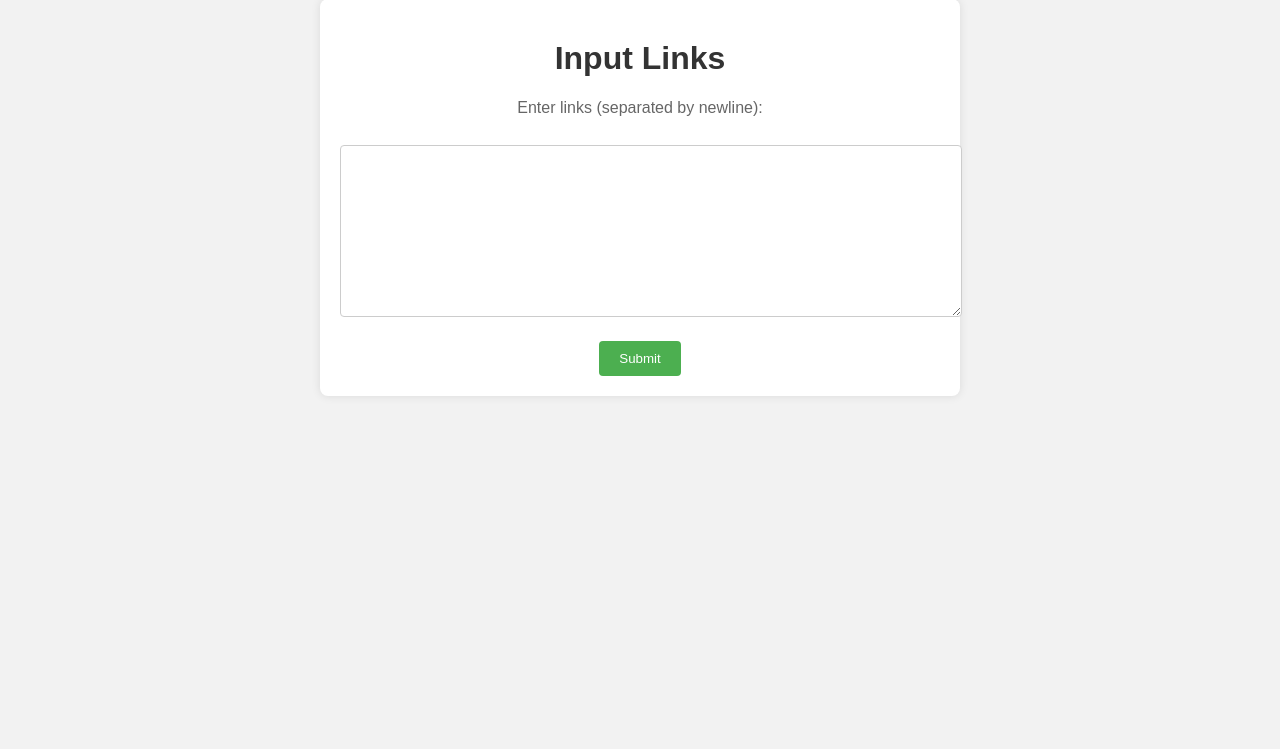
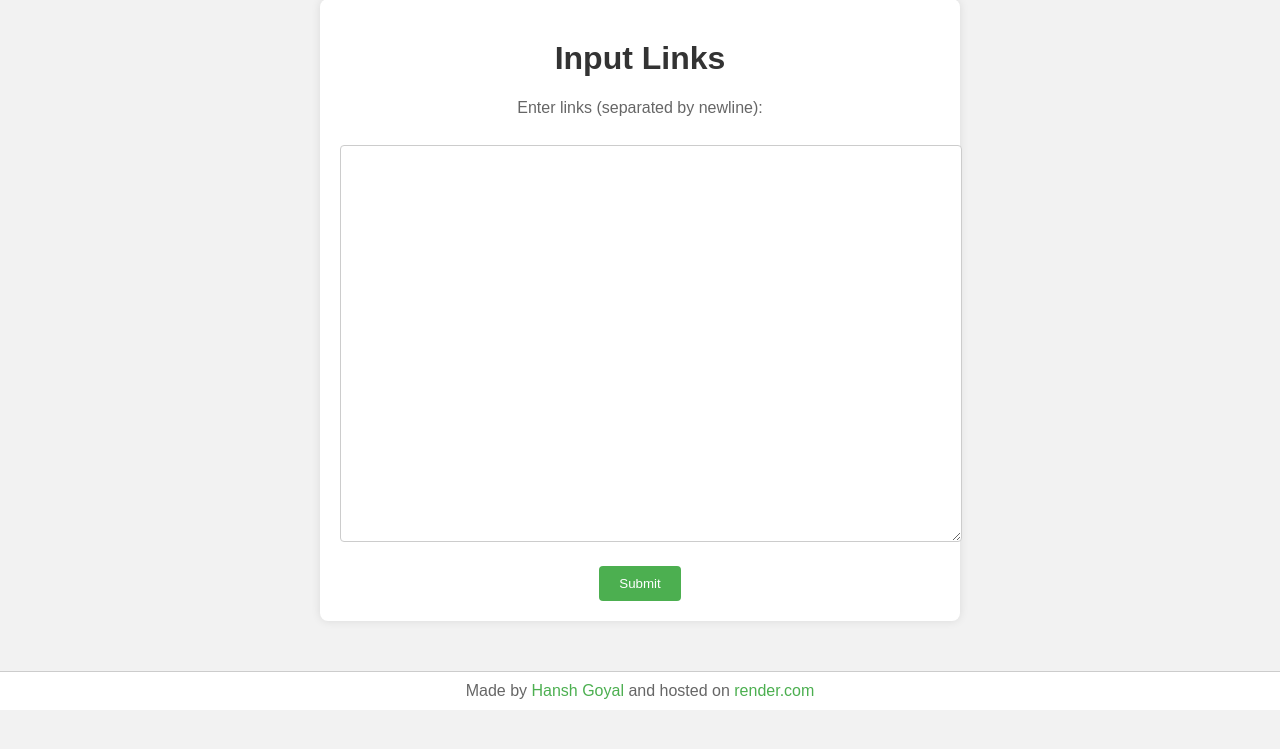
Before and after one commit to HanshGoyal/check_trustpilot_links, a Flask app: page / in a window 1280 px wide. Shown: the part 51-800 px from the top of the page. Run offline with Flask 3, Linux system fonts and the light colour scheme.

Commit message:
Update index.html

```diff
--- a/templates/index.html
+++ b/templates/index.html
@@ -51,6 +51,18 @@
         input[type="submit"]:hover {
             background-color: #45a049;
         }
+        .footer {
+            text-align: center;
+            margin-top: 20px;
+            padding: 10px;
+            background-color: #fff;
+            border-top: 1px solid #ccc;
+            color: #666;
+        }
+        .footer a {
+            color: #4CAF50;
+            text-decoration: none;
+        }
     </style>
 </head>
 <body>
@@ -59,10 +71,13 @@
         <form action="/process_links" method="post">
             <label for="links">Enter links (separated by newline):</label>
             <br>
-            <textarea id="links" name="links" rows="10" cols="50"></textarea>
+            <textarea id="links" name="links" rows="25" cols="50"></textarea>
             <br>
             <input type="submit" value="Submit">
         </form>
     </div>
+    <div class="footer">
+        Made by <a href="https://www.linkedin.com/in/hanshgoyal/" target="_blank">Hansh Goyal</a> and hosted on <a href="https://www.render.com" target="_blank">render.com</a>
+    </div>
 </body>
 </html>
```
